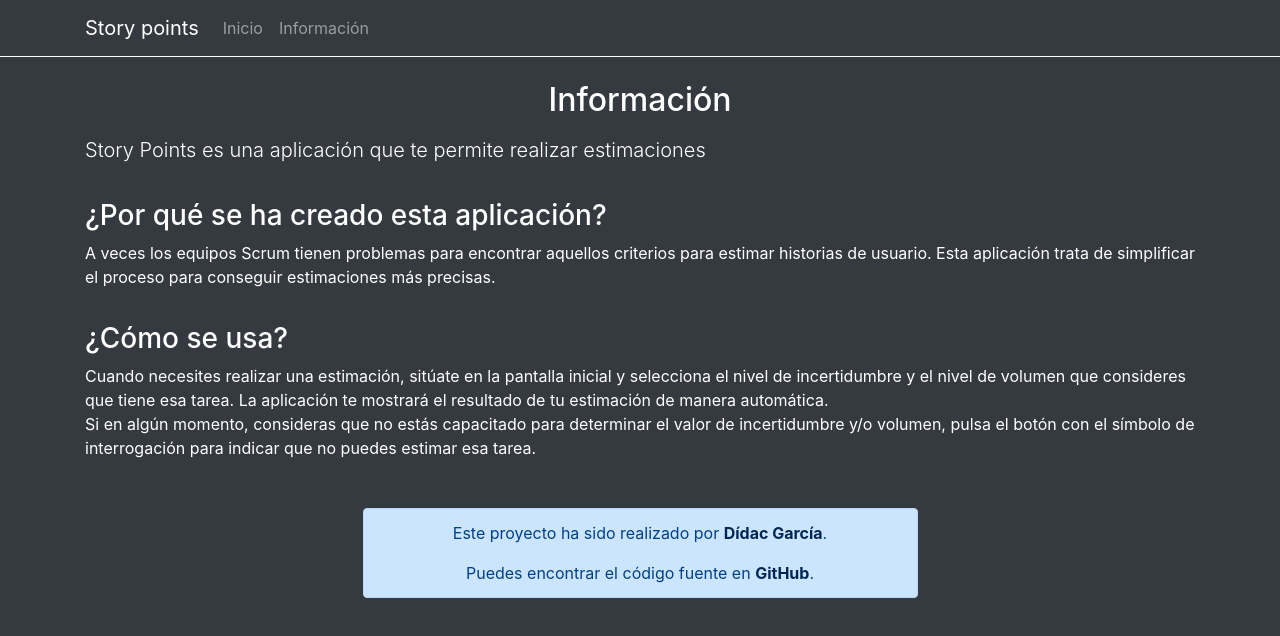
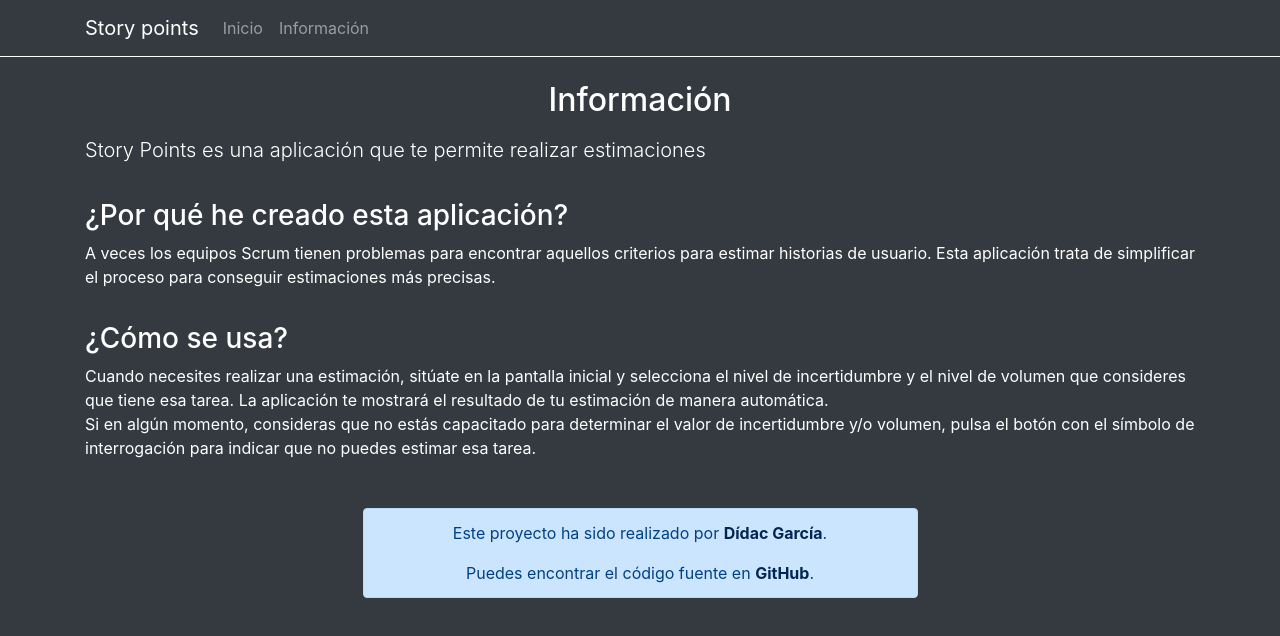
Before and after one commit to didaquis/story-points, a Vue app: page /info in a window 1280 px wide. Shown: the top 636 px of the page. Built offline with nearby package versions, Linux system fonts and the light colour scheme.

Commit message:
Texts has been improved

```diff
--- a/package.json
+++ b/package.json
@@ -1,6 +1,6 @@
 {
   "name": "story-points",
-  "version": "0.4.13",
+  "version": "0.4.14",
   "private": true,
   "scripts": {
     "serve": "vue-cli-service serve",
--- a/src/views/About.vue
+++ b/src/views/About.vue
@@ -2,7 +2,7 @@
 	<section>
 		<Title text="Información"/>
 		<p class="lead">Story Points es una aplicación que te permite realizar estimaciones</p>
-		<h3>¿Por qué se ha creado esta aplicación?</h3>
+		<h3>¿Por qué he creado esta aplicación?</h3>
 		<p>A veces los equipos Scrum tienen problemas para encontrar aquellos criterios para estimar historias de usuario. Esta aplicación trata de simplificar el proceso para conseguir estimaciones más precisas.</p>
 		<h3>¿Cómo se usa?</h3>
 		<p>Cuando necesites realizar una estimación, sitúate en la pantalla inicial y selecciona el nivel de incertidumbre y el nivel de volumen que consideres que tiene esa tarea. La aplicación te mostrará el resultado de tu estimación de manera automática.
```
